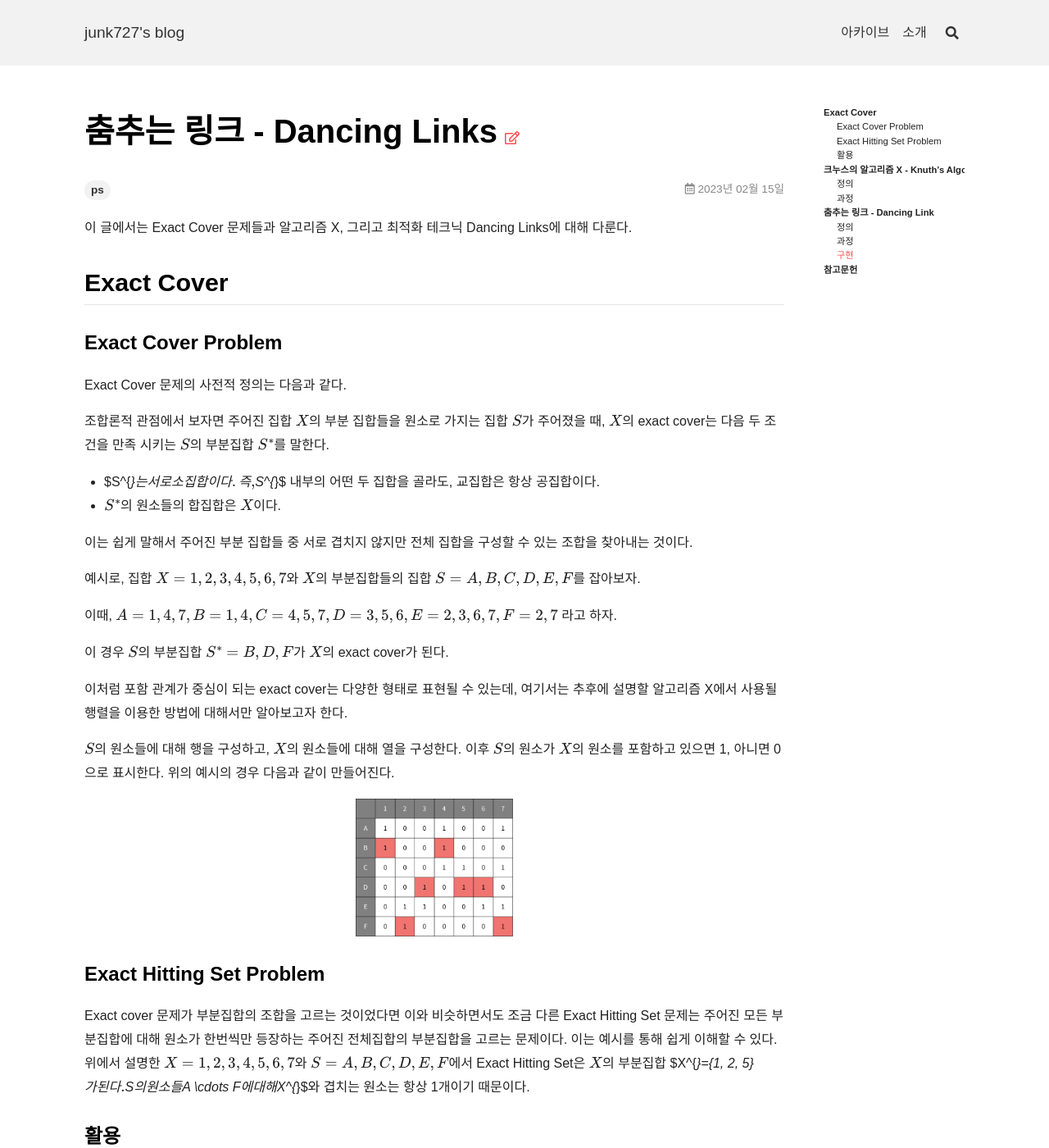
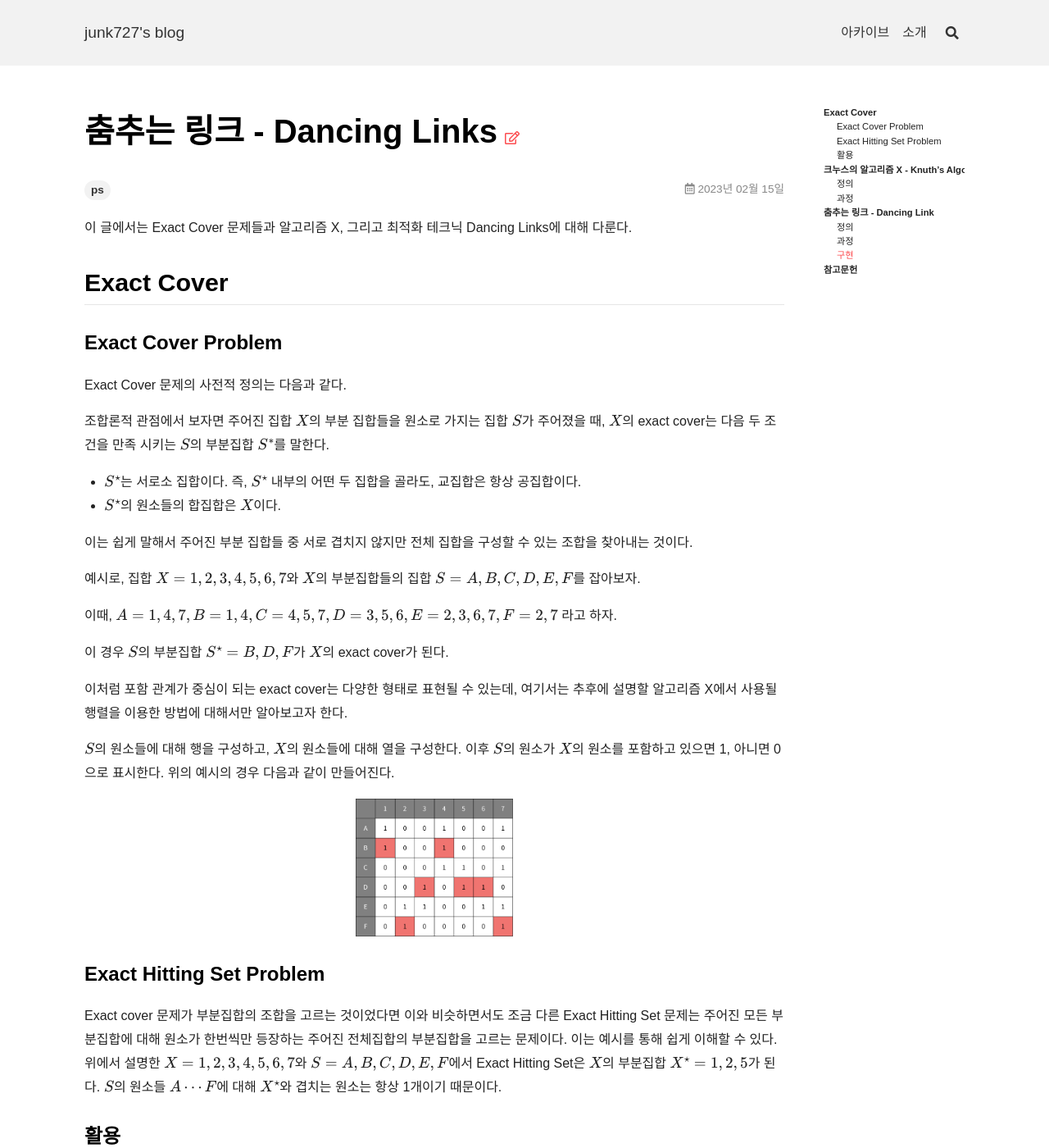
Before and after one commit to junk727/junk727.github.io, a Jekyll site: the page built from _posts/2023-02-15-Dancing-Links.md, in a window 1280 px wide and 1400 px high. Shown: the whole window at 82% size. Built offline with Jekyll 4.4.1, drawn with Linux system fonts in a browser that asks for light colours; nearby versions of some CDN libraries; formulas are drawn with MathJax 3.

Commit message:
Edited dancing links 2

```diff
--- a/_posts/2023-02-15-Dancing-Links.md
+++ b/_posts/2023-02-15-Dancing-Links.md
@@ -14,8 +14,8 @@ Exact Cover 문제의 사전적 정의는 다음과 같다.
 
 조합론적 관점에서 보자면 주어진 집합 $X$의 부분 집합들을 원소로 가지는 집합 $S$가 주어졌을 때, $X$의 exact cover는 다음 두 조건을 만족 시키는 $S$의 부분집합 $S^*$를 말한다.
 
-* $S^{*}$는 서로소 집합이다. 즉, $S^{*}$ 내부의 어떤 두 집합을 골라도, 교집합은 항상 공집합이다.
-* $S^{*}$의 원소들의 합집합은 $X$이다.
+* $S^\star$는 서로소 집합이다. 즉, $S^\star$ 내부의 어떤 두 집합을 골라도, 교집합은 항상 공집합이다.
+* $S^\star$의 원소들의 합집합은 $X$이다.
 
 이는 쉽게 말해서 주어진 부분 집합들 중 서로 겹치지 않지만 전체 집합을 구성할 수 있는 조합을 찾아내는 것이다.
 
@@ -23,7 +23,7 @@ Exact Cover 문제의 사전적 정의는 다음과 같다.
 
 이때, $A=\{1, 4, 7\}, B=\{1, 4\}, C=\{4, 5, 7\}, D=\{3, 5, 6\}, E=\{2, 3, 6, 7\}, F=\{2, 7\}$ 라고 하자.
 
-이 경우 $S$의 부분집합 $S^{*}=\{B, D, F\}$가 $X$의 exact cover가 된다.
+이 경우 $S$의 부분집합 $S^\star=\{B, D, F\}$가 $X$의 exact cover가 된다.
 
 이처럼 포함 관계가 중심이 되는 exact cover는 다양한 형태로 표현될 수 있는데, 여기서는 추후에 설명할 알고리즘 X에서 사용될 행렬을 이용한 방법에 대해서만 알아보고자 한다.
 
@@ -33,7 +33,7 @@ $S$의 원소들에 대해 행을 구성하고, $X$의 원소들에 대해 열
 
 ### Exact Hitting Set Problem
 
-Exact cover 문제가 부분집합의 조합을 고르는 것이었다면 이와 비슷하면서도 조금 다른 Exact Hitting Set 문제는 주어진 모든 부분집합에 대해 원소가 한번씩만 등장하는 주어진 전체집합의 부분집합을 고르는 문제이다.  이는 예시를 통해 쉽게 이해할 수 있다. 위에서 설명한 $X=\{1, 2, 3, 4, 5, 6, 7\}$와 $S=\{A, B, C, D, E, F\}$에서 Exact Hitting Set은 $X$의 부분집합 $X^{*}=\{1, 2, 5\}$가 된다. $S$의 원소들 $A \cdots F$에 대해 $X^{*}$와 겹치는 원소는 항상 1개이기 때문이다.
+Exact cover 문제가 부분집합의 조합을 고르는 것이었다면 이와 비슷하면서도 조금 다른 Exact Hitting Set 문제는 주어진 모든 부분집합에 대해 원소가 한번씩만 등장하는 주어진 전체집합의 부분집합을 고르는 문제이다.  이는 예시를 통해 쉽게 이해할 수 있다. 위에서 설명한 $X=\{1, 2, 3, 4, 5, 6, 7\}$와 $S=\{A, B, C, D, E, F\}$에서 Exact Hitting Set은 $X$의 부분집합 $X^\star=\{1, 2, 5\}$가 된다. $S$의 원소들 $A \cdots F$에 대해 $X^\star$와 겹치는 원소는 항상 1개이기 때문이다.
 
 ### 활용
 
@@ -123,7 +123,7 @@ x.right.left ← x.left;
 
 또한 각 열에 대해서는 열의 이름과 그 열에 속한 노드의 개수를 저장하고 있는 _List Header_ 노드와 이들을 관리하는 _Header_ 노드를 추가해준다.
 
-<center><img class="image image--md" src="/img/dancing_link_preview.png"></center>
+<center><img class="image image--xl" src="/img/dancing_link_preview.png"></center>
 
 자, 이로써 준비는 끝났다! 본격적으로 알고리즘에 대해 알아보자.
 
```
Also changed, not shown: img/exact_cover_pentomino.png (renamed from img/exatc_cover_pentomino.png).
